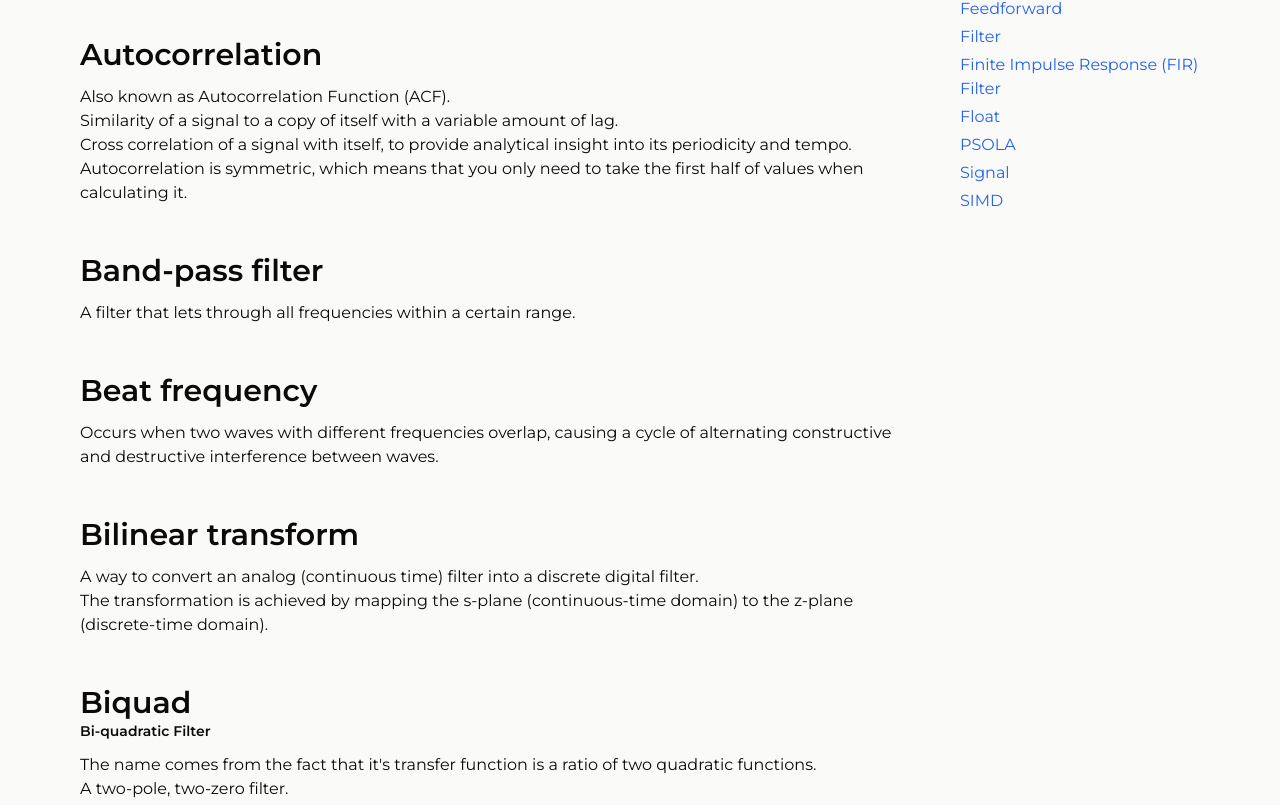
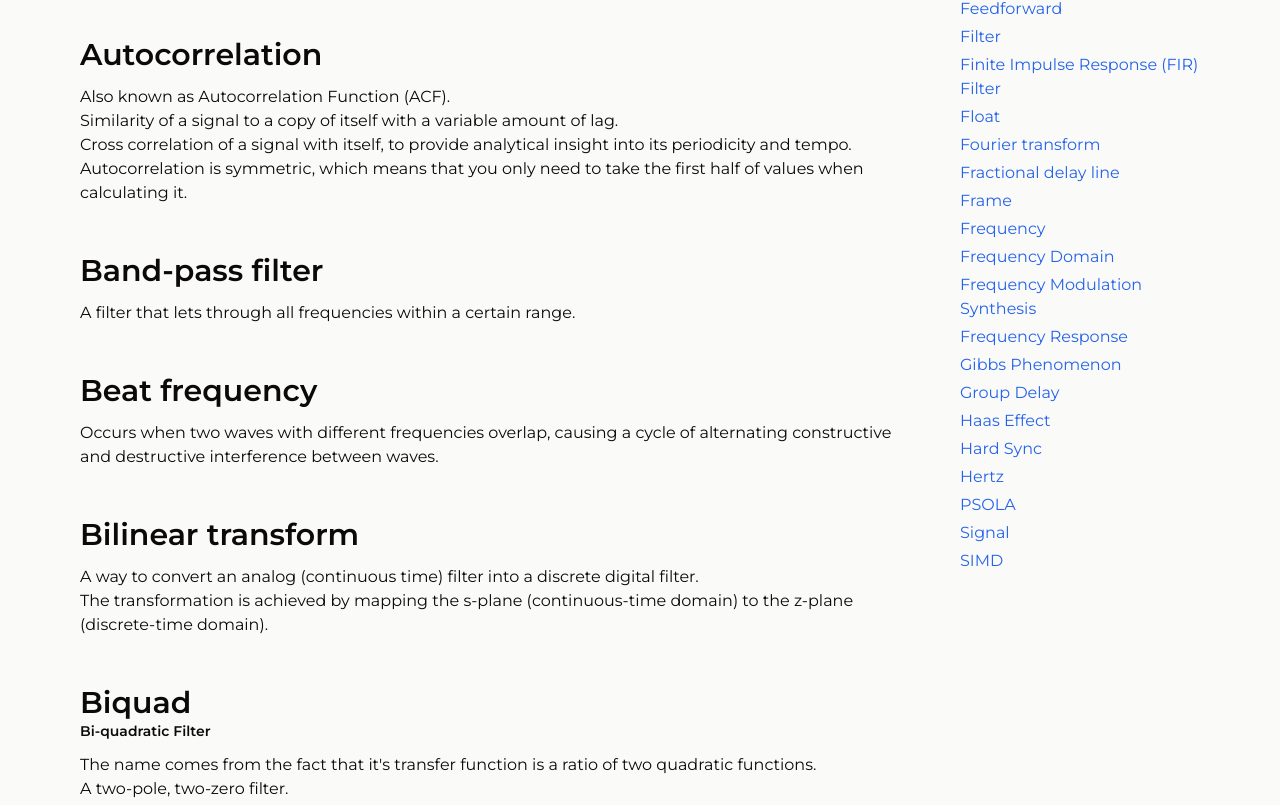
Before and after one commit to satelllte/dsp-terms, a Next.js app: page / in a window 1280 px wide. Shown: the part 1815-2620 px from the top of the page. Built offline with nearby package versions, Linux system fonts and the light colour scheme.

Commit message:
terms: fourier-transform - hertz

```diff
--- a/src/data/terms.ts
+++ b/src/data/terms.ts
@@ -655,6 +655,106 @@ export const terms: Term[] = [
 		],
 	},
 	{
+		id: 'fourier-transform',
+		title: 'Fourier transform',
+		paragraphs: [
+			'A mathematical transform that converts a function of amplitude over time (a signal) into complex numbers containing magnitude and phase.',
+			'It\'s used as a noun for a signal\'s representation in the frequency domain.',
+			'The transform is reversible. See inverse Fourier transform.',
+		],
+	},
+	{
+		id: 'fractional-delay-line',
+		title: 'Fractional delay line',
+		paragraphs: [
+			'A simple digital delay line implementation might support delay times that are integer number of samples long, such as 10 samples.',
+			'A fractional delay line uses linear interpolation to support delay times that fall between an integer number of samples, such as 10.687 samples long.',
+		],
+	},
+	{
+		id: 'frame',
+		title: 'Frame',
+		paragraphs: [
+			'A series of samples, batched together for processing.',
+			'Think of the buffer size on your favorite DAW.',
+		],
+	},
+	{
+		id: 'frequency',
+		title: 'Frequency',
+		paragraphs: [
+			'Number of cycles per time period, usually per second. See: Hertz.',
+		],
+	},
+	{
+		id: 'frequency-domain',
+		title: 'Frequency Domain',
+		expansion: 'Z domain',
+		paragraphs: [
+			'The spectrum of a signal.',
+			'Representing a signal by specifying magnitude of each frequency for specific buckets of time.',
+			'What the Discrete Fourier Transform or other Fourier flavors result in.',
+			'The \'opposite\' of time domain.',
+		],
+	},
+	{
+		id: 'frequency-modulation-synthesis',
+		title: 'Frequency Modulation Synthesis',
+		expansion: 'FM synthesis, FM, Phase Modulation',
+		paragraphs: [
+			'One signal called the \'modulator\' changes the pitch of another signal called the \'carrier\' to create rich harmonic and inharmonic sounds.',
+			'Technically it\'s the phase of a carrier signal that\'s modulated by the modulator, so FM synthesis is actually phase modulation (not frequency modulation).',
+		],
+	},
+	{
+		id: 'frequency-response',
+		title: 'Frequency Response',
+		paragraphs: [
+			'How a filter responds in the frequency domain to an impulse.',
+			'The impulse response characterizes a system in the time domain.',
+		],
+	},
+	{
+		id: 'gibbs-phenomenon',
+		title: 'Gibbs Phenomenon',
+		paragraphs: [
+			'The Fourier series sucks for square, saw, and other waves that aren\'t smoothly interpolating between values.',
+			'Trying to model these types of waves with results in overshoot and rippling, causing ringing.',
+		],
+	},
+	{
+		id: 'group-delay',
+		title: 'Group Delay',
+		expansion: 'Envelope Delay',
+		paragraphs: [
+			'Delay in amplitude, as a function of frequency.',
+			'The derivative (rate of change) of the phase of a filter.',
+		],
+	},
+	{
+		id: 'haas-effect',
+		title: 'Haas Effect',
+		paragraphs: [
+			'When two identical signals are mixed together with a delay of under 30ms, it appears as a tone. When it\'s >= 30ms, it appears as two distinct signals.',
+		],
+	},
+	{
+		id: 'hard-sync',
+		title: 'Hard Sync',
+		paragraphs: [
+			'One oscillator causes second oscillator to reset its cycle on the first\'s schedule, forcing their frequencies to be the same.',
+			'Assuming the original frequency of the second oscillator isn\'t the exact same as the first, the result is more complex waveforms with desirable harmonics.',
+		],
+	},
+	{
+		id: 'hertz',
+		title: 'Hertz',
+		expansion: 'Hz',
+		paragraphs: [
+			'Cycles per second. A 440Hz waveform has 440 periods happening per second.',
+		],
+	},
+	{
 		id: 'psola',
 		title: 'PSOLA',
 		expansion: 'Pitch Synchronous Overlap and Add',
```
Also changed, not shown: src/data/terms_raw.md (+0 -95 lines).
